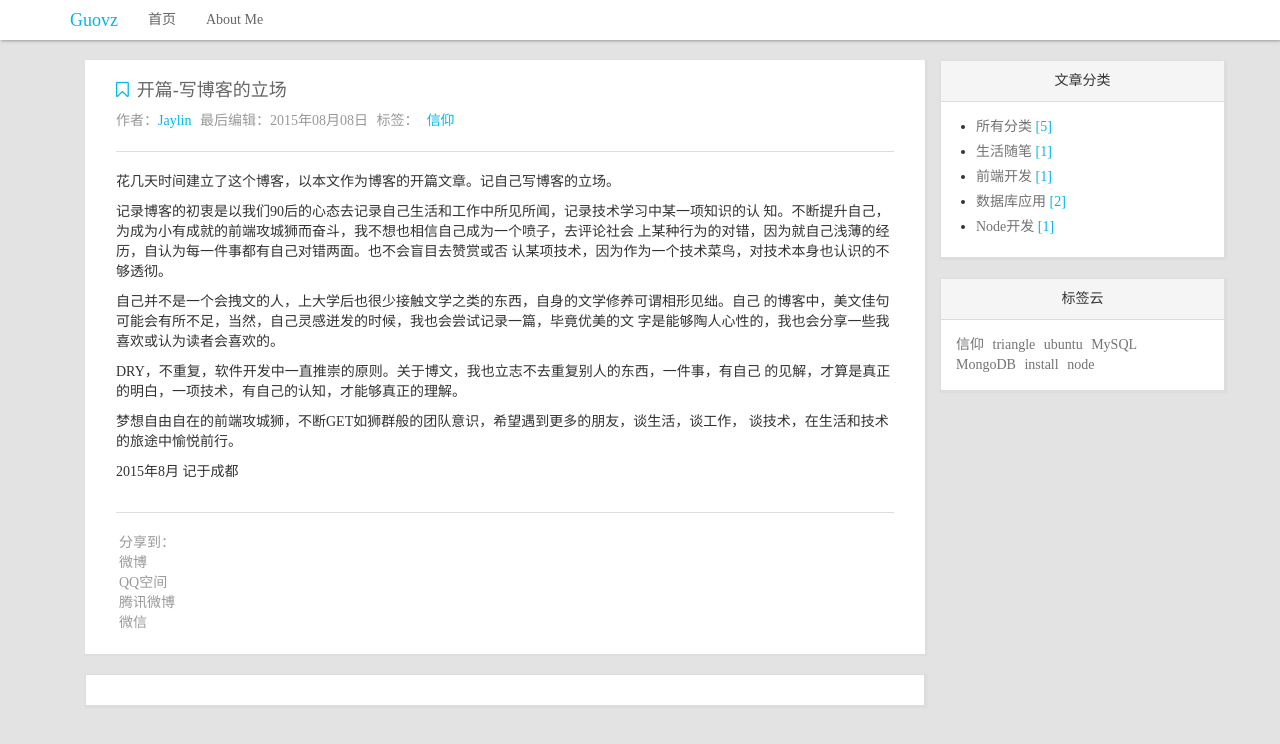
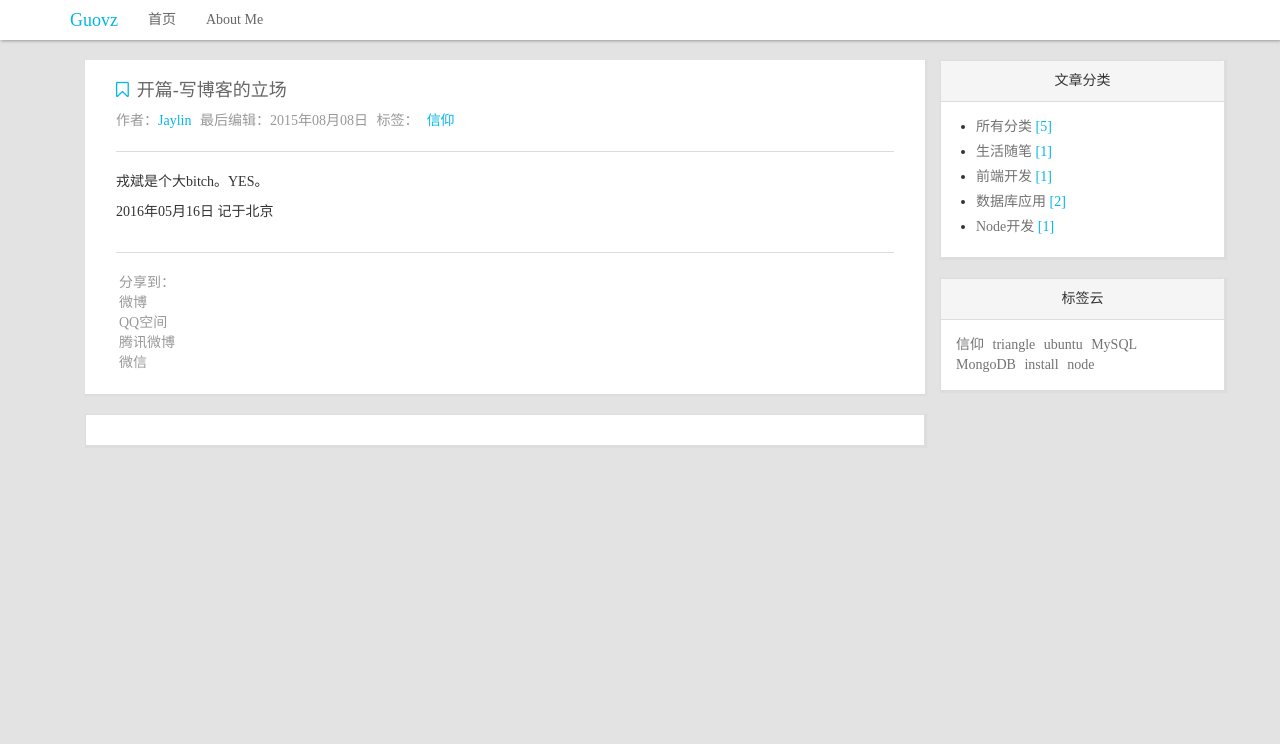
Before and after one commit to wangyingbo/wangyingbo.github.io, a Jekyll site: the page built from _posts/2015-08-08-kaipian.md, in a window 1280 px wide. Shown: the top 744 px of the page. Built offline with Jekyll 4.4.1, drawn with Linux system fonts in a browser that asks for light colours; nearby versions of some CDN libraries; comment, search, counter and statistics services are not loaded.

Commit message:
first write

```diff
--- a/_posts/2015-08-08-kaipian.md
+++ b/_posts/2015-08-08-kaipian.md
@@ -4,18 +4,10 @@ title: 开篇-写博客的立场
 tags:  [信仰]
 categories: [生活随笔]
 author: Jaylin
-excerpt: "花几天时间建立了这个博客，以本文作为博客的开篇文章。记自己写博客的立场。"
+excerpt: "王颖博的首篇博客"
 ---
 
+戎斌是个大bitch。YES。
 
-花几天时间建立了这个博客，以本文作为博客的开篇文章。记自己写博客的立场。
 
-记录博客的初衷是以我们90后的心态去记录自己生活和工作中所见所闻，记录技术学习中某一项知识的认 知。不断提升自己，为成为小有成就的前端攻城狮而奋斗，我不想也相信自己成为一个喷子，去评论社会 上某种行为的对错，因为就自己浅薄的经历，自认为每一件事都有自己对错两面。也不会盲目去赞赏或否 认某项技术，因为作为一个技术菜鸟，对技术本身也认识的不够透彻。
-
-自己并不是一个会拽文的人，上大学后也很少接触文学之类的东西，自身的文学修养可谓相形见绌。自己 的博客中，美文佳句可能会有所不足，当然，自己灵感迸发的时候，我也会尝试记录一篇，毕竟优美的文 字是能够陶人心性的，我也会分享一些我喜欢或认为读者会喜欢的。
-
-DRY，不重复，软件开发中一直推崇的原则。关于博文，我也立志不去重复别人的东西，一件事，有自己 的见解，才算是真正的明白，一项技术，有自己的认知，才能够真正的理解。
-
-梦想自由自在的前端攻城狮，不断GET如狮群般的团队意识，希望遇到更多的朋友，谈生活，谈工作， 谈技术，在生活和技术的旅途中愉悦前行。
-
-2015年8月 记于成都
+2016年05月16日 记于北京
```
